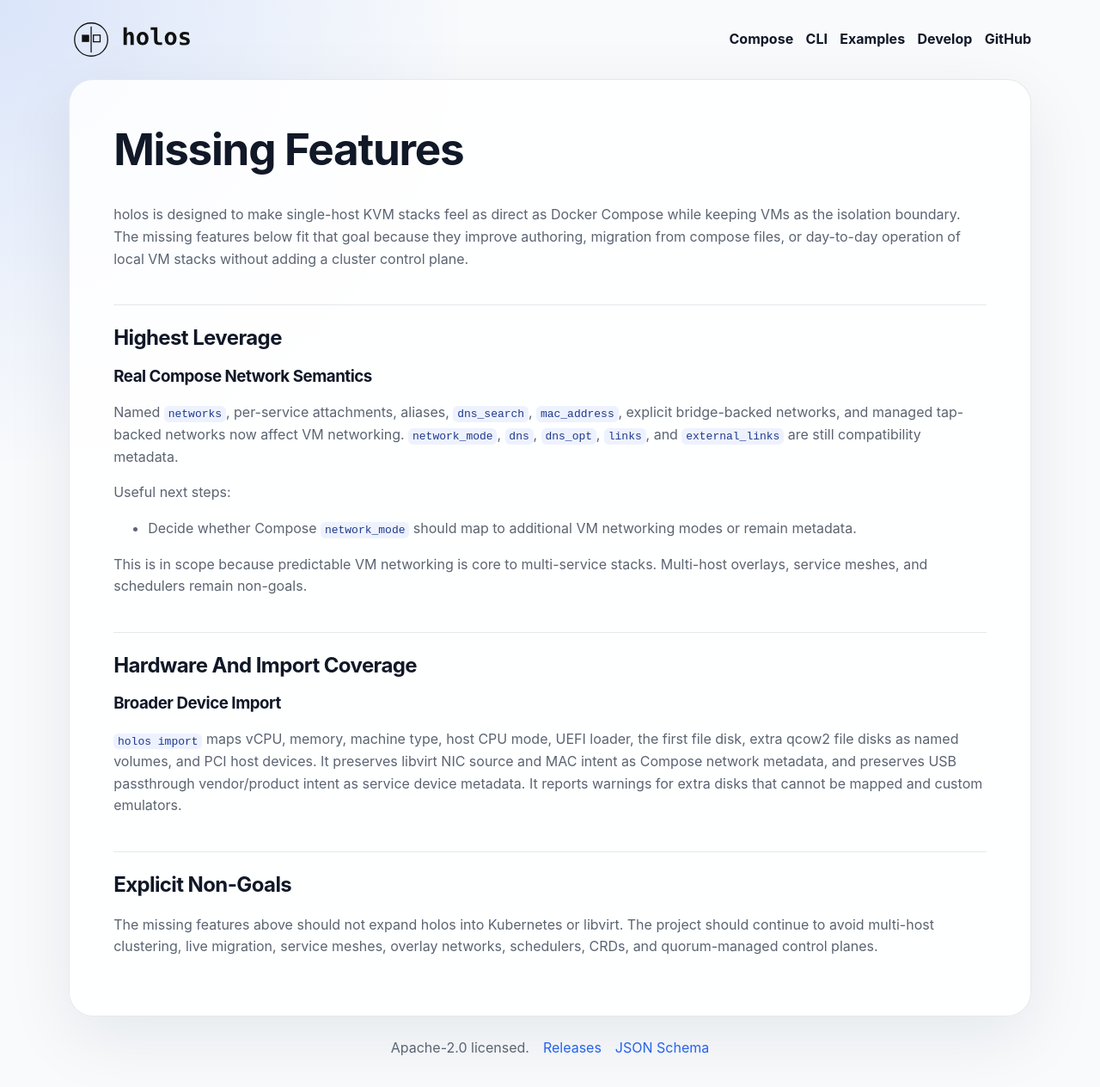
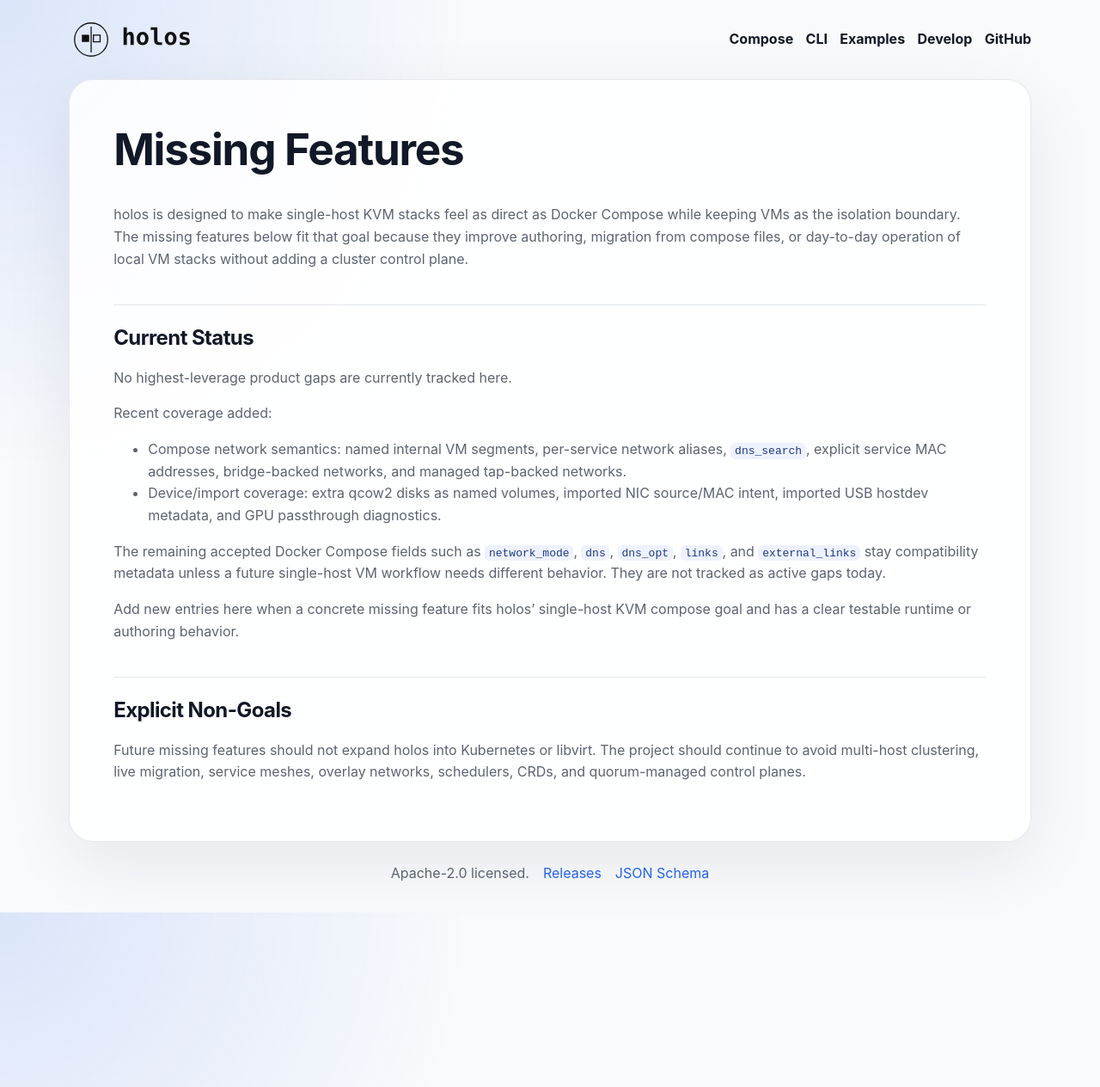
Before and after one commit to zeroecco/holos, a Jekyll site: the page built from docs/missing-features.md, in a window 1280 px wide. Shown: the whole page at 86% size. Built offline with Jekyll 4.4.1, drawn with Linux system fonts in a browser that asks for light colours.

Commit message:
Retire completed missing feature list

```diff
--- a/docs/missing-features.md
+++ b/docs/missing-features.md
@@ -11,36 +11,29 @@ Compose while keeping VMs as the isolation boundary. The missing features below
 fit that goal because they improve authoring, migration from compose files, or
 day-to-day operation of local VM stacks without adding a cluster control plane.
 
-## Highest Leverage
+## Current Status
 
-### Real Compose Network Semantics
+No highest-leverage product gaps are currently tracked here.
 
-Named `networks`, per-service attachments, aliases, `dns_search`, `mac_address`,
-explicit bridge-backed networks, and managed tap-backed networks now affect VM
-networking. `network_mode`, `dns`, `dns_opt`, `links`, and `external_links` are
-still compatibility metadata.
+Recent coverage added:
 
-Useful next steps:
+- Compose network semantics: named internal VM segments, per-service network
+  aliases, `dns_search`, explicit service MAC addresses, bridge-backed
+  networks, and managed tap-backed networks.
+- Device/import coverage: extra qcow2 disks as named volumes, imported NIC
+  source/MAC intent, imported USB hostdev metadata, and GPU passthrough
+  diagnostics.
 
-- Decide whether Compose `network_mode` should map to additional VM networking
-  modes or remain metadata.
+The remaining accepted Docker Compose fields such as `network_mode`, `dns`,
+`dns_opt`, `links`, and `external_links` stay compatibility metadata unless a
+future single-host VM workflow needs different behavior. They are not tracked as
+active gaps today.
 
-This is in scope because predictable VM networking is core to multi-service
-stacks. Multi-host overlays, service meshes, and schedulers remain non-goals.
-
-## Hardware And Import Coverage
-
-### Broader Device Import
-
-`holos import` maps vCPU, memory, machine type, host CPU mode, UEFI loader, the
-first file disk, extra qcow2 file disks as named volumes, and PCI host devices.
-It preserves libvirt NIC source and MAC intent as Compose network metadata, and
-preserves USB passthrough vendor/product intent as service device metadata. It
-reports warnings for extra disks that cannot be mapped and custom emulators.
+Add new entries here when a concrete missing feature fits holos' single-host KVM
+compose goal and has a clear testable runtime or authoring behavior.
 
 ## Explicit Non-Goals
 
-The missing features above should not expand holos into Kubernetes or libvirt.
-The project should continue to avoid multi-host clustering, live migration,
-service meshes, overlay networks, schedulers, CRDs, and quorum-managed control
-planes.
+Future missing features should not expand holos into Kubernetes or libvirt. The
+project should continue to avoid multi-host clustering, live migration, service
+meshes, overlay networks, schedulers, CRDs, and quorum-managed control planes.
```
